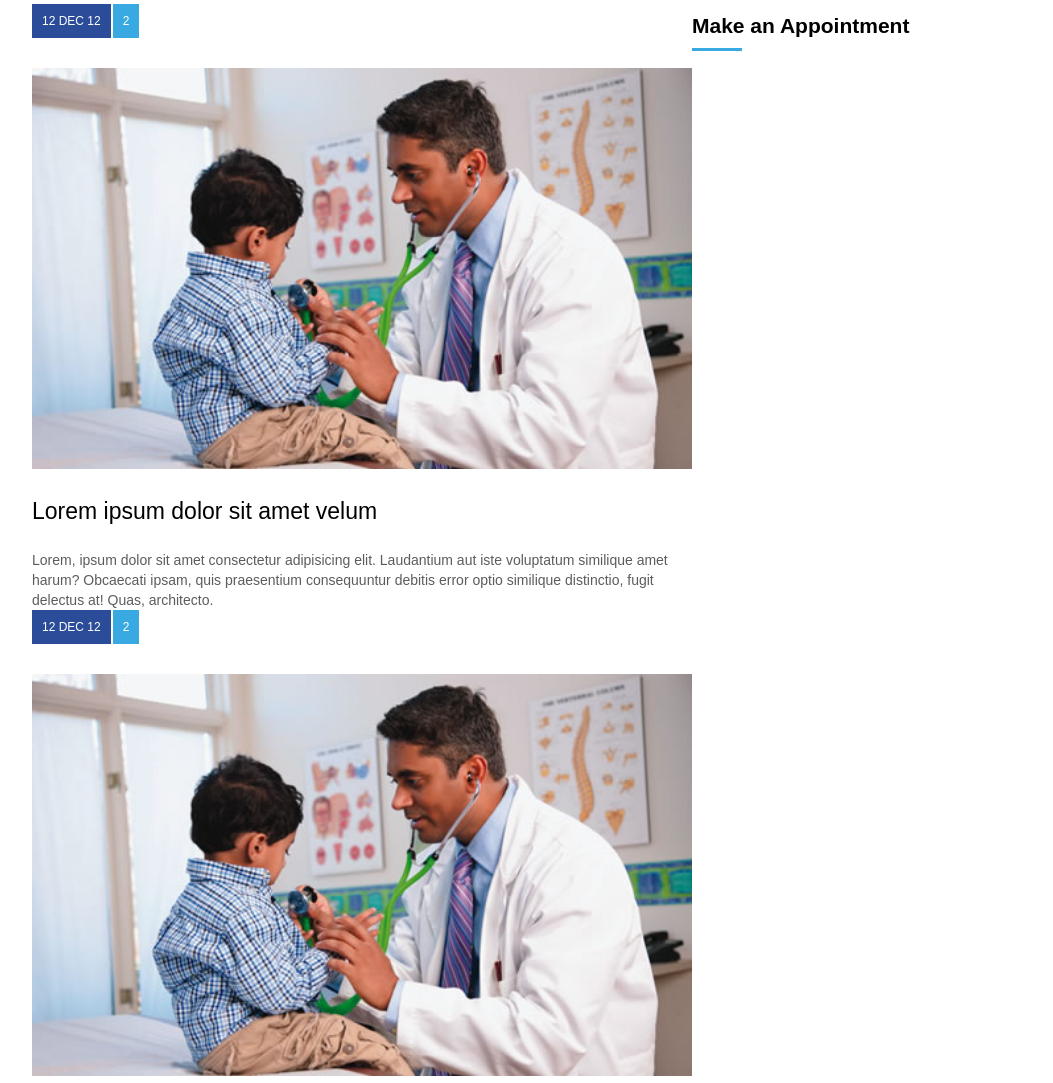
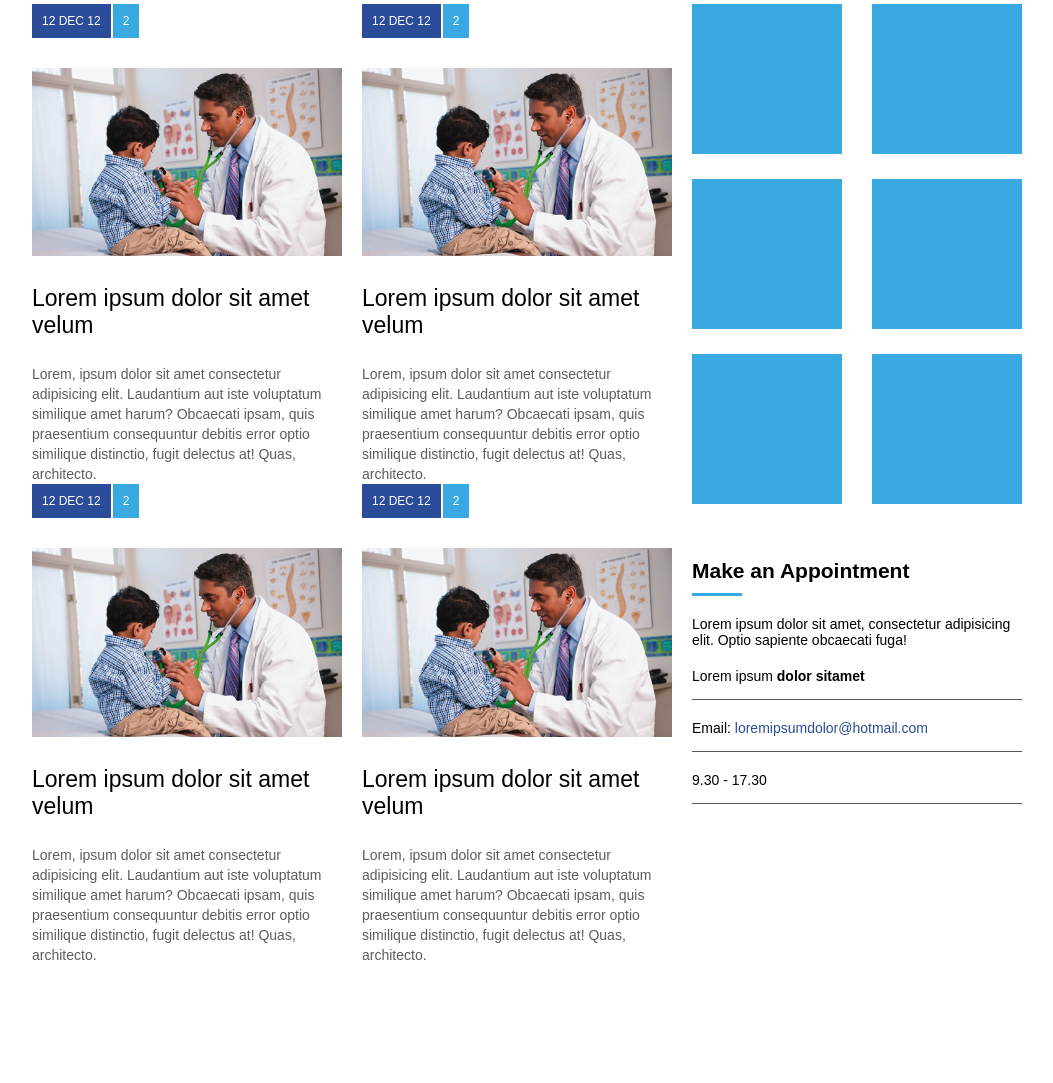
Before and after one commit to GutenbergDev/medcenter, a plain HTML site: page index.html in a window 1280 px wide. Shown: the part 873-1956 px from the top of the page, without its empty margins (113-1166 px from the left). After the commit the page ends 1838 px from the top, so only its background shows below. Drawn offline with Linux system fonts and the light colour scheme.

Commit message:
Adicionado conteúdos ao aside

```diff
--- a/assets/css/style.css
+++ b/assets/css/style.css
@@ -217,6 +217,17 @@ nav a:hover {
     margin-top: 10px;
 }
 
+.flex {
+    display: flex;
+    flex-wrap: wrap;
+}
+
+article {
+    flex: 1;
+    min-width: 300px;
+    margin-right: 20px;
+}
+
 article a {
     text-decoration: none;
 }
@@ -261,3 +272,52 @@ article .news_resume {
     color: #5c5c5c;
     line-height: 20px;
 }
+
+.widget_body {
+    display: flex;
+    flex-wrap: wrap;
+    justify-content: space-between;
+}
+
+.widget_posted {
+    background-color: #39aae1;
+    min-width: 150px;
+    height: 150px;
+    margin-bottom: 25px;
+}
+
+.widget_body_text {
+    margin-bottom: 20px;
+    font-size: 14px;
+}
+
+.widget_make {
+    display: flex;
+    width: 100%;
+    flex-direction: column;
+}
+
+.widget_make_title {
+    font-size: 14px;
+}
+
+.widget_make_title a {
+    text-decoration: none;
+    color: #2b4c99;
+}
+
+.widget_make_title a:hover {
+    text-decoration: underline;
+    color: #39aae1;
+}
+
+.widget_make_body {
+    margin-bottom: 20px;
+}
+
+.widget_make_bar {
+    width: 100%;
+    height: 1px;
+    background-color: #555555;
+    margin-top: 15px;
+}
--- a/index.html
+++ b/index.html
@@ -80,7 +80,7 @@
                         <div class="widget_title_text">Latest News</div>
                         <div class="widget_title_bar"></div>
                     </div>
-                    <div class="widget_body">
+                    <div class="widget_body flex">
                         <article>
                             <a href="#">
                                 <div class="news_data">
@@ -159,6 +159,42 @@
                         <div class="widget_title_bar"></div>
                     </div>
                     <div class="widget_body">
+                        <a href="#">
+                            <div class="widget_posted">
+
+                            </div>
+                        </a>
+
+                        <a href="#">
+                            <div class="widget_posted">
+
+                            </div>
+                        </a>
+
+                        <a href="#">
+                            <div class="widget_posted">
+
+                            </div>
+                        </a>
+
+                        <a href="#">
+                            <div class="widget_posted">
+
+                            </div>
+                        </a>
+
+                        <a href="#">
+                            <div class="widget_posted">
+
+                            </div>
+                        </a>
+
+                        <a href="#">
+                            <div class="widget_posted">
+
+                            </div>
+                        </a>
+
 
                     </div>
                 </div>
@@ -169,7 +205,22 @@
                         <div class="widget_title_bar"></div>
                     </div>
                     <div class="widget_body">
+                        <div class="widget_body_text">Lorem ipsum dolor sit amet, consectetur adipisicing elit. Optio sapiente obcaecati fuga!</div>
 
+                        <div class="widget_make">
+                            <div class="widget_make_body">
+                                <div class="widget_make_title">Lorem ipsum <strong>dolor sitamet</strong></div>
+                                <div class="widget_make_bar"></div>
+                            </div>
+                            <div class="widget_make_body">
+                                <div class="widget_make_title">Email: <a href="#">loremipsumdolor@hotmail.com</a></div>
+                                <div class="widget_make_bar"></div>
+                            </div>
+                            <div class="widget_make_body">
+                                <div class="widget_make_title">9.30 - 17.30</div>
+                                <div class="widget_make_bar"></div>
+                            </div>
+                        </div>
                     </div>
                 </div>
             </aside>
```
